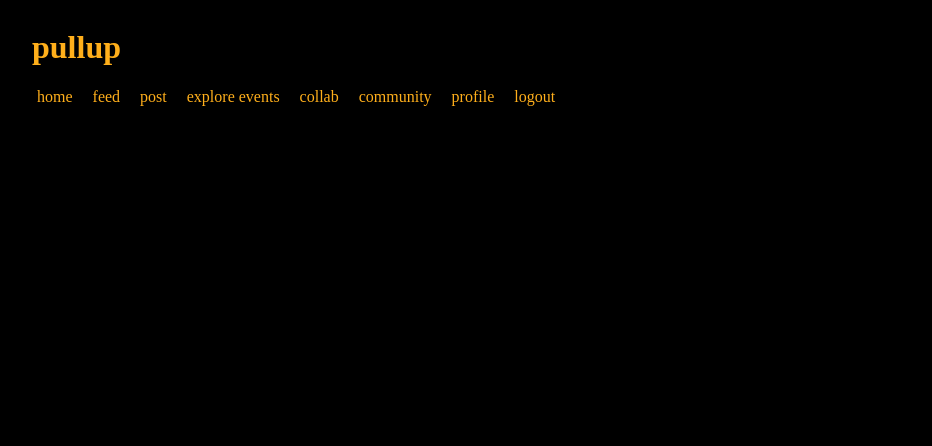
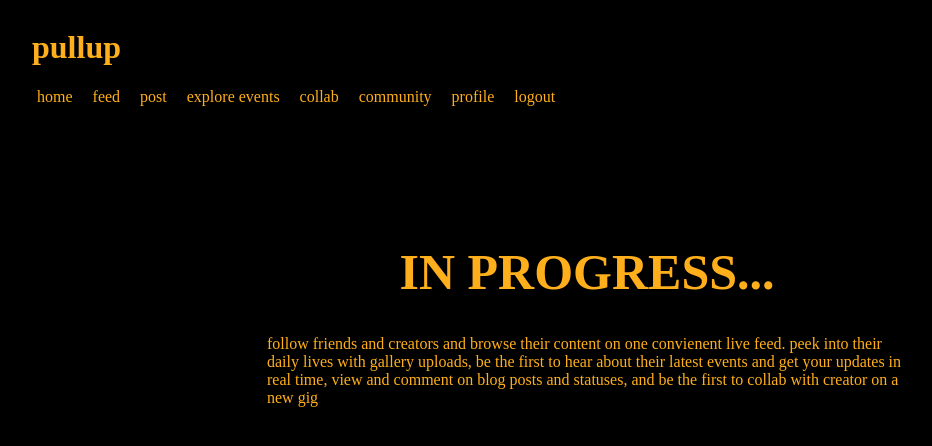
Before and after one commit to jolieschae/capstone-project, a React (Create React App) app in the folder client/: page /feed in a window 1280 px wide. Shown: the top 446 px of the page, without its empty margins (61-993 px from the left). Built offline with nearby package versions, Linux system fonts and the light colour scheme; no server answers.

Commit message:
error page, coming soon features

```diff
--- a/client/src/components/App.jsx
+++ b/client/src/components/App.jsx
@@ -11,6 +11,7 @@ import EventMap from "./EventMap";
 import Gigs from "./Gigs"
 import Community from "./Community"
 import Post from "./Post"
+import Feed from "./Feed"
 import Error from "./Error";
 import './app.css'
 
@@ -35,6 +36,7 @@ function App() {
       <Route path='/collab' element={<Gigs />} />
       <Route path='/community' element={<Community />} />
       <Route path='/post' element={<Post />} />
+      <Route path='/feed' element={<Feed />} />
       <Route path='*' element={<Error />} />
       </Routes>
       </MyProvider>
--- a/client/src/components/Community.jsx
+++ b/client/src/components/Community.jsx
@@ -1,8 +1,15 @@
 import React from 'react'
+import './comingsoon.css'
 
 function Community() {
   return (
-    <div>Community</div>
+    <div className="comingSoon">
+      <h1 className="comingSoonHeader">
+      IN PROGRESS...</h1>
+      <div className="newFeatureDescription">
+      writing is an artform too! dive into our creator's community, where writers muse, journalists cover industry happenings, and just about anyone can share their thoughts. like and comment on blog posts and bookmark your favorites. discuss exciting events, news, and pop culture happenings. review new music, video games, films, and fashion. share stories, post your creative writing, poetry, fanfiction, and more!
+      </div>
+    </div>
   )
 }
 
--- a/client/src/components/Error.jsx
+++ b/client/src/components/Error.jsx
@@ -1,8 +1,20 @@
 import React from 'react'
+import './comingsoon.css'
 
 function Error() {
   return (
-    <div>Error</div>
+    <div className="comingSoon">
+      <h1 className="comingSoonHeader">
+      ERROR</h1>
+      <div className="newFeatureDescription">
+      it seems like we encountered an error, or the page you are trying to access does not exist. double-check the link, or try refreshing the page. if your browser is still incurring this error, please report it to us, and we'll investigate!
+      <div className="reportErrorButtonContainer">
+      <button type="button" className="reportErrorButton">
+      Report Error
+      </button>
+      </div>
+      </div>
+    </div>
   )
 }
 
--- a/client/src/components/Feed.jsx
+++ b/client/src/components/Feed.jsx
@@ -1,8 +1,16 @@
 import React from 'react'
+import './comingsoon.css'
 
 function Feed() {
   return (
-    <div>Feed</div>
+    <div className="comingSoon">
+      <h1 className="comingSoonHeader">
+      IN PROGRESS...
+      </h1>
+      <div className="newFeatureDescription">
+      follow friends and creators and browse their content on one convienent live feed. peek into their daily lives with gallery uploads, be the first to hear about their latest events and get your updates in real time, view and comment on blog posts and statuses, and be the first to collab with creator on a new gig
+      </div>
+    </div>
   )
 }
 
--- a/client/src/components/Gigs.jsx
+++ b/client/src/components/Gigs.jsx
@@ -1,8 +1,15 @@
 import React from 'react'
+import './comingsoon.css'
 
 function Gigs() {
   return (
-    <div>Gigs</div>
+    <div className="comingSoon">
+      <h1 className="comingSoonHeader">
+      IN PROGRESS...</h1>
+      <div className="newFeatureDescription">
+      explore freelance gigs and job opportunities amongst a community of passionate and impressive creators and organizations. are you a singer who needs a photographer for an event? a lyricist looking for a music producer? a film director looking for production talent? looking to commission a UX/UI designer? or maybe you're an event organizer looking for talent. you can post a listing for just about anything and set your specifications accordingly. your profile is your "portfolio", and "employers" will be able to check out your latest projects, previous collaborations, and events you've hosted or attended to get a real feel for you.
+      </div>
+    </div>
   )
 }
 
--- /dev/null
+++ b/client/src/components/comingsoon.css
@@ -0,0 +1,84 @@
+.comingSoon {
+    display: flex;
+    flex-direction: column;
+    justify-content: center;
+    align-items: center;
+    width: 100vw;
+    height: 50vh;
+    font-family: abeatbyKai;
+}
+
+.comingSoonHeader {
+    color: #ffaf1b;
+    font-size: 50px;
+    font-family: "Stretch Pro";
+    text-shadow: 2px 2px 4px rgba(0, 0, 0, 0.582);
+}
+
+.newFeatureDescription{
+    width: 50%;
+    color: #ffaf1b;
+}
+
+.reportErrorButtonContainer {
+    margin: 15px;
+    display: flex;
+    justify-content: center;
+}
+
+.reportErrorButton {
+    z-index: 1;
+    --color: #ffaf1b;
+    --color2: rgb(30, 24, 10);
+    padding: 0.5em 1em;
+    background-color: black;
+    border-radius: 6px;
+    border: .3px solid var(--color);
+    transition: .5s;
+    position: relative;
+    overflow: hidden;
+    cursor: pointer;
+    z-index: 1;
+    font-weight: 300;
+    font-size: 16px;
+    font-family: 'Roboto', 'Segoe UI', sans-serif;
+    text-transform: uppercase;
+    color: var(--color);
+  }
+
+  .reportErrorButton::after, .reportErrorButton::before {
+    content: '';
+    display: block;
+    height: 100%;
+    width: 100%;
+    transform: skew(90deg) translate(-50%, -50%);
+    position: absolute;
+    inset: 50%;
+    left: 25%;
+    z-index: -1;
+    transition: .5s ease-out;
+    background-color: var(--color);
+   }
+
+   .reportErrorButton::before {
+    top: -50%;
+    left: -25%;
+    transform: skew(90deg) rotate(180deg) translate(-50%, -50%);
+   }
+
+   .reportErrorButton:hover::before {
+    transform: skew(45deg) rotate(180deg) translate(-50%, -50%);
+   }
+
+   .reportErrorButton:hover::after {
+    transform: skew(45deg) translate(-50%, -50%);
+   }
+
+   .reportErrorButton:hover {
+    color: var(--color2);
+   }
+
+   .reportErrorButton:active {
+    filter: brightness(.7);
+    transform: scale(.98);
+   }
```
